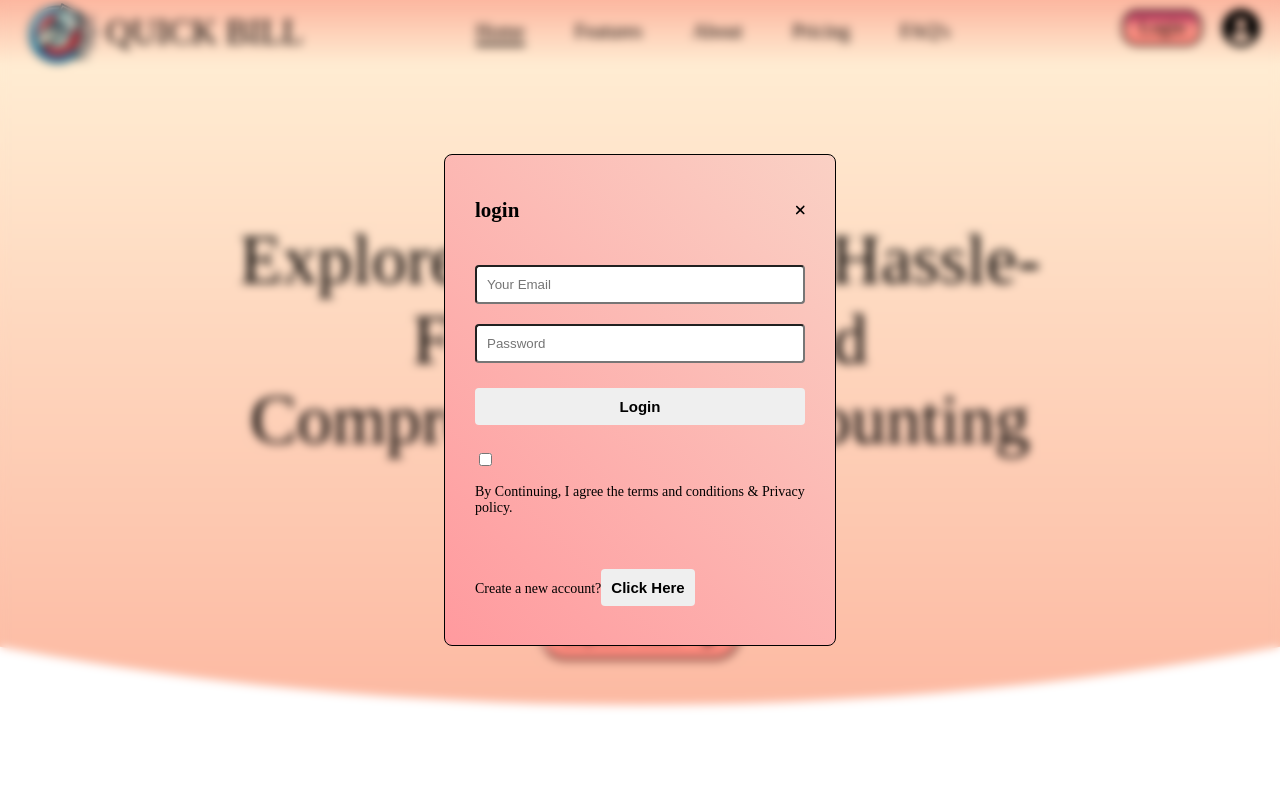
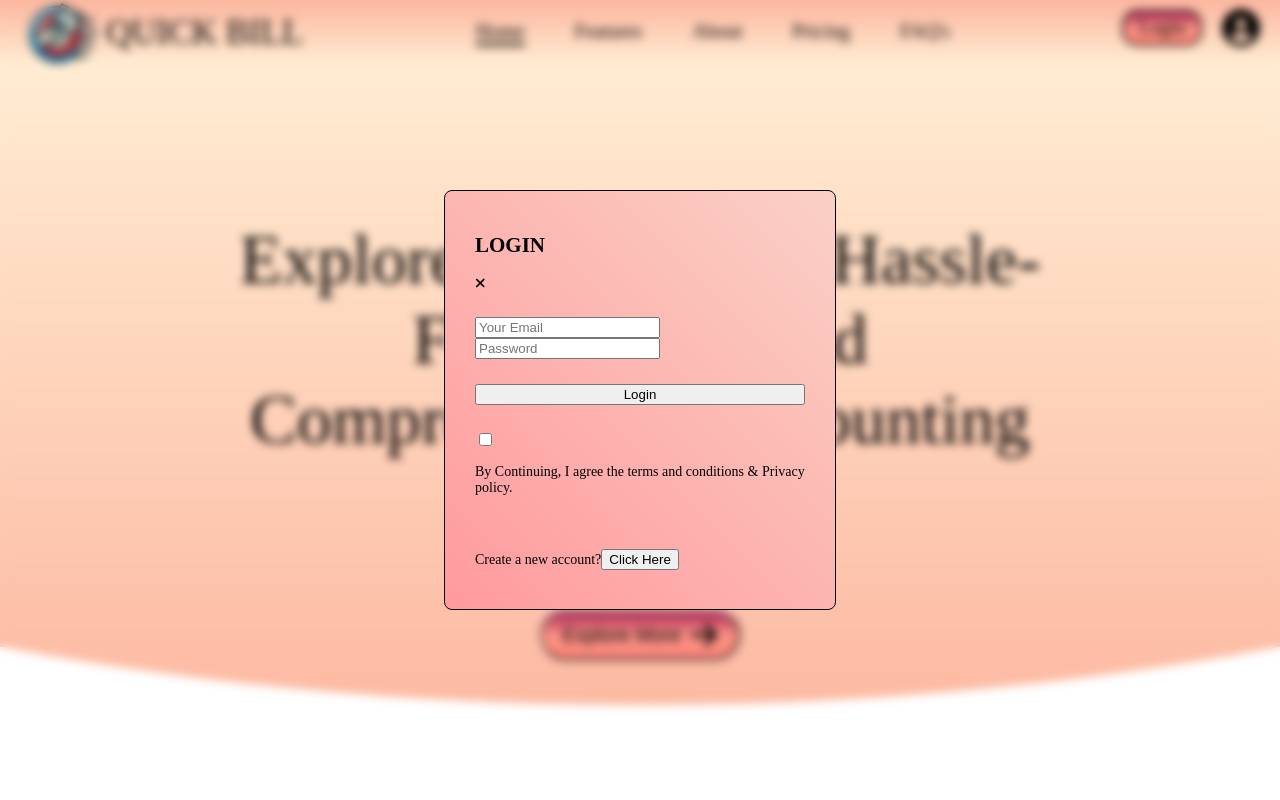
Before and after one commit to Raviteja5469/Quick-Bill, a React (Vite) app in the folder frontend/: page / in a window 1280 px wide. Both pictures are taken after a click on the button "Login". Shown: the top 800 px of the page. Built offline with nearby package versions, Linux system fonts and the light colour scheme; a web font is replaced by a local one.

Commit message:
made changes to login

```diff
--- a/frontend/src/App.jsx
+++ b/frontend/src/App.jsx
@@ -1,4 +1,4 @@
-import React, { useState } from 'react';
+import React, { useState, useEffect } from 'react';
 import Footer from './Components/Footer/Footer'
 // import { Route, Routes } from 'react-router-dom';
 import Hero from './Components/Hero/Hero'
@@ -10,6 +10,34 @@ import LoginSignup from './Pages/LoginSignup';
 
 function App() {
   const [showLogin, setShowLogin] = useState(false);
+
+  useEffect(() => {
+    // Function to prevent scrolling
+    const preventScroll = (e) => {
+      e.preventDefault();
+      e.stopPropagation(); // Stop event bubbling
+      return false;
+    };
+
+    if (showLogin) {
+      // Add event listeners to prevent scrolling
+      window.addEventListener('wheel', preventScroll, { passive: false }); // Modern browsers
+      window.addEventListener('touchmove', preventScroll, { passive: false }); // For touch devices
+      document.body.style.overflow = 'hidden'; // fallback for some cases
+    } else {
+      // Remove event listeners
+      window.removeEventListener('wheel', preventScroll);
+      window.removeEventListener('touchmove', preventScroll);
+      document.body.style.overflow = 'unset';
+    }
+
+    // Cleanup function to remove listeners when component unmounts or state changes
+    return () => {
+      window.removeEventListener('wheel', preventScroll);
+      window.removeEventListener('touchmove', preventScroll);
+      document.body.style.overflow = 'unset';
+    };
+  }, [showLogin]); // Run effect when showLogin changes
 
   // for now keep it like this later i will add routing
 
@@ -28,13 +56,3 @@ function App() {
 }
 
 export default App
-
-
-// if fontawesome packages are not present follow these steps
-// npm install --save @fortawesome/fontawesome-svg-core
-// npm install --save @fortawesome/free-solid-svg-icons
-// npm install --save @fortawesome/free-regular-svg-icons
-// npm install --save @fortawesome/free-brands-svg-icons
-// npm install --save @fortawesome/react-fontawesome
-// then
-// import and use
--- a/frontend/src/Pages/CSS/LoginSignup.css
+++ b/frontend/src/Pages/CSS/LoginSignup.css
@@ -1,4 +1,4 @@
-.Login-Popup{
+.login-popup{
     position: absolute;
     z-index: 1;
     width: 100%;
@@ -6,7 +6,8 @@
     display: grid;
     backdrop-filter: blur(5px);
 }
-.Login-Popup-Container{
+
+.login-popup-container{
     place-self: center;
     width: max(23vw,330px);
     background-image: linear-gradient(45deg, #ff9a9e 0%, #fad0c4 99%, #fad0c4 100%);    display: flex;
@@ -18,52 +19,3 @@
     animation: fadeIn 0.5s;
     border: 1px solid ;
 }
-.Login-Popup-Title{
-    display: flex;
-    justify-content: space-between;
-    align-items: center;
-}
-.Login-Popup-Title img{
-    width: 16px;
-    cursor: pointer;
-}
-.Login-Popup-inputs{
-    display: flex;
-    flex-direction: column;
-    gap: 20px;
-}
-.Login-Popup-inputs input{
-    outline: none;
-    padding: 10px;
-    border-radius: 4px;
-}
-.Login-Popup-Container button{
-    border: none;
-    padding: 10px;
-    border-radius: 4px;
-    color: rgb(0, 0, 0);
-    font-size: 15px;
-    cursor: pointer;
-    font-weight: bolder;
-}
-.Login-Popup-inputs :hover{
-    border: 2px solid  black;
-}
-.Login-Popup-Container button:hover{
-    background-color: rgb(0, 0, 0);
-}
-
-.Login-Popup-Condition{
-    display: flex;
-    align-items: start;
-    gap: 8px;
-    margin-top: -15px ;
-}
-
-.signin_color span:hover{
-    color: black;
-}
-
-.signin_color span{
-    text-decoration: underline;
-}
--- a/frontend/src/Pages/LoginSignup.jsx
+++ b/frontend/src/Pages/LoginSignup.jsx
@@ -3,31 +3,29 @@ import './CSS/LoginSignup.css'
 import { FontAwesomeIcon } from '@fortawesome/react-fontawesome'
 import { faMultiply } from '@fortawesome/free-solid-svg-icons'
 
-const LoginSignup = () => {
-  const [CurrentState,SetCurrState]= useState("login")
+const LoginSignup = ( {setShowLogin} ) => {
+  const [CurrentState,SetCurrState]= useState("LOGIN")
 
   return (
-    <div>
-      <div className='Login-Popup'>
-      <form className="Login-Popup-Container">
-        <div className="Login-Popup-Title">
+      <div className='login-popup'>
+      <form className="login-popup-container">
+        <div className="login-popup-title">
           <h2>{CurrentState}</h2>
           <FontAwesomeIcon icon={faMultiply} onClick={()=> setShowLogin(false)}/>
         </div>
-        <div className="Login-Popup-inputs">{CurrentState==="login"?<></>:<input type="text" placeholder='Your Name' required />}
+        <div className="login-popup-inputs">{CurrentState==="LOGIN"?<></>:<input type="text" placeholder='Your Name' required />}
           <input type="email" placeholder='Your Email' required />
           <input type="password" placeholder='Password' required />
         </div>
-        <button>{CurrentState==="signup"?"Create account":"Login"}</button>
-        <div className="Login_Popup-Condition">
+        <button>{CurrentState==="SIGN UP"?"Create account":"Login"}</button>
+        <div className="login-popup-condition">
           <input type="checkbox" required /><p>By Continuing, I agree the terms and conditions & Privacy policy.</p>
           </div>
-          {CurrentState==="login"
-          ?<p className='signin_color'>Create a new account?<button onClick={()=>SetCurrState("signup")}>Click Here</button></p>
-          :<p className='signin_color'>Already have a account?<button onClick={()=>SetCurrState("login")}>Login Here</button></p>
+          {CurrentState==="LOGIN"
+          ?<p className='signin-color'>Create a new account?<button onClick={()=>SetCurrState("SIGN UP")}>Click Here</button></p>
+          :<p className='signin-color'>Already have a account?<button onClick={()=>SetCurrState("LOGIN")}>Login Here</button></p>
         }
       </form>
-    </div>
     </div>
   )
 }
```
